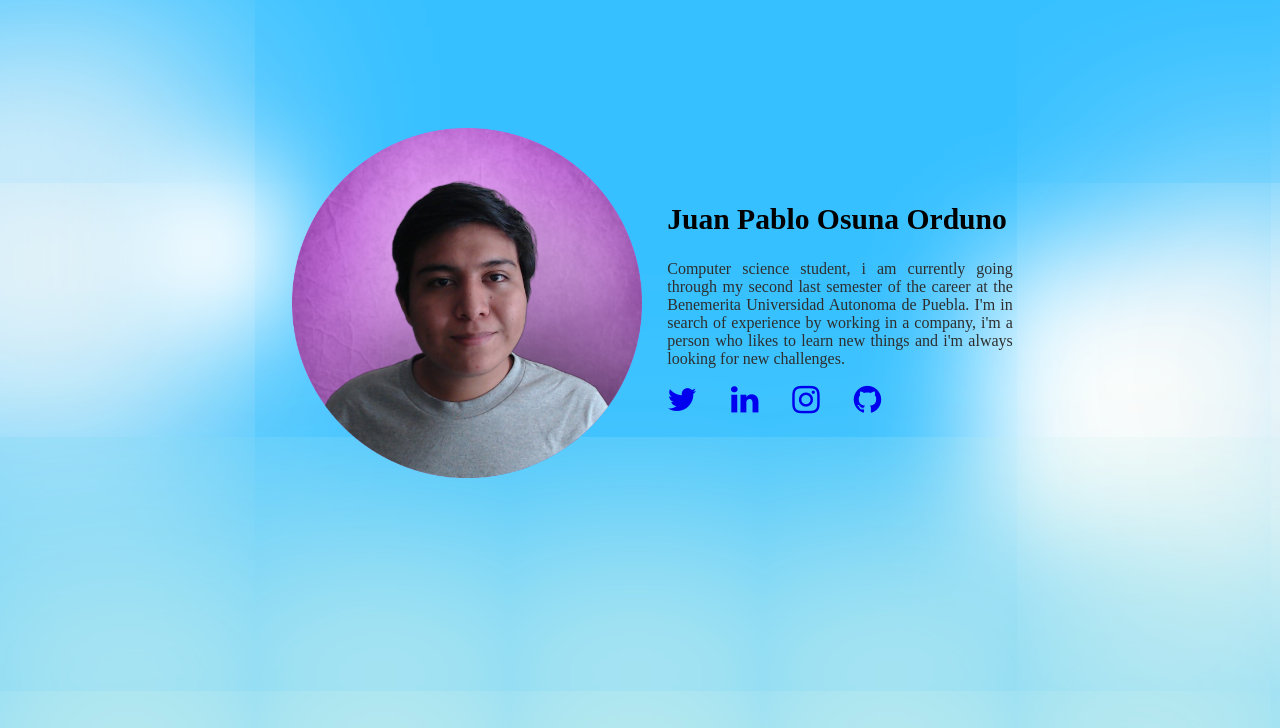
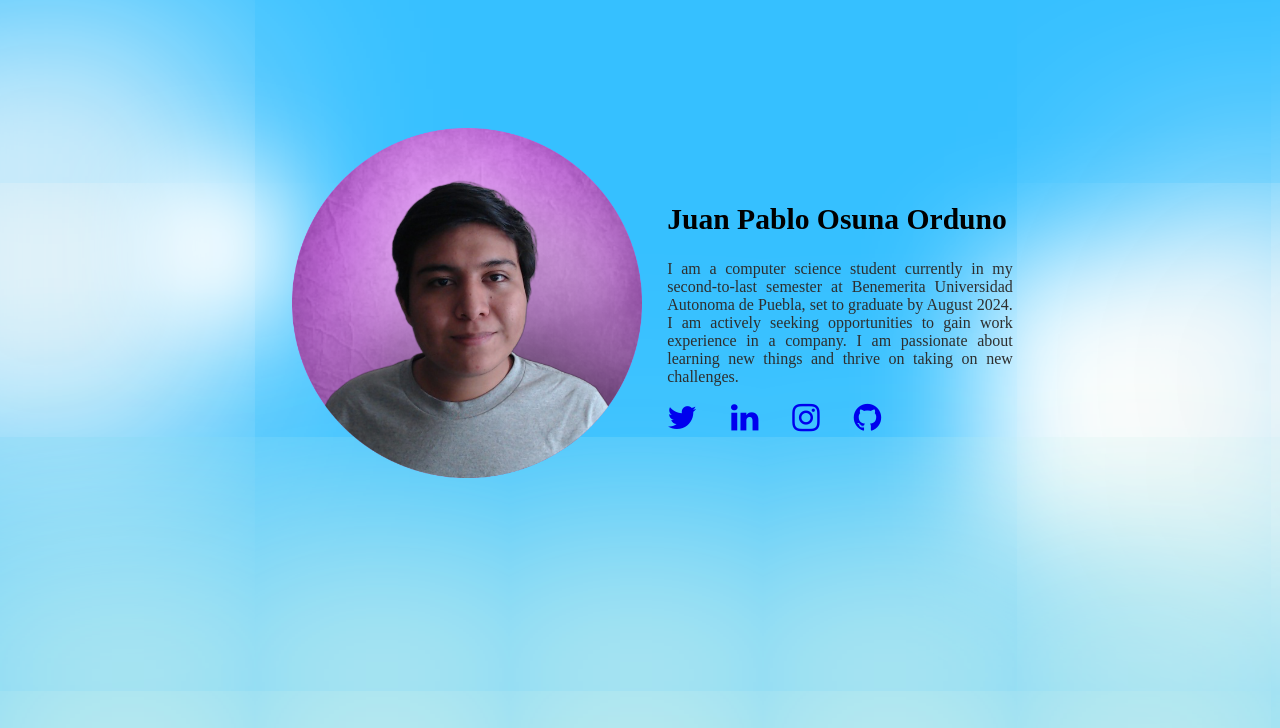
Before and after one commit to JOsunaOrduno/PersonalPortfolio, a plain HTML site: page index.html in a window 1280 px wide. Shown: the part 72-800 px from the top of the page. Drawn offline with nearby package versions, Linux system fonts and the light colour scheme.

Commit message:
Cambio del texto principal

```diff
--- a/index.html
+++ b/index.html
@@ -36,10 +36,7 @@
                 <div id="aboutMe">
                     <h1>Juan Pablo Osuna Orduno</h1>
                     <p>
-                        Computer science student, i am currently going through my second last semester of the career
-                        at the Benemerita Universidad Autonoma de Puebla. I'm in search of experience
-                        by working in a company, i'm a person who likes to learn new things and i'm always looking for
-                        new challenges.
+                        I am a computer science student currently in my second-to-last semester at Benemerita Universidad Autonoma de Puebla, set to graduate by August 2024. I am actively seeking opportunities to gain work experience in a company. I am passionate about learning new things and thrive on taking on new challenges.
 
                     </p>
                     <div class="redes">
```
